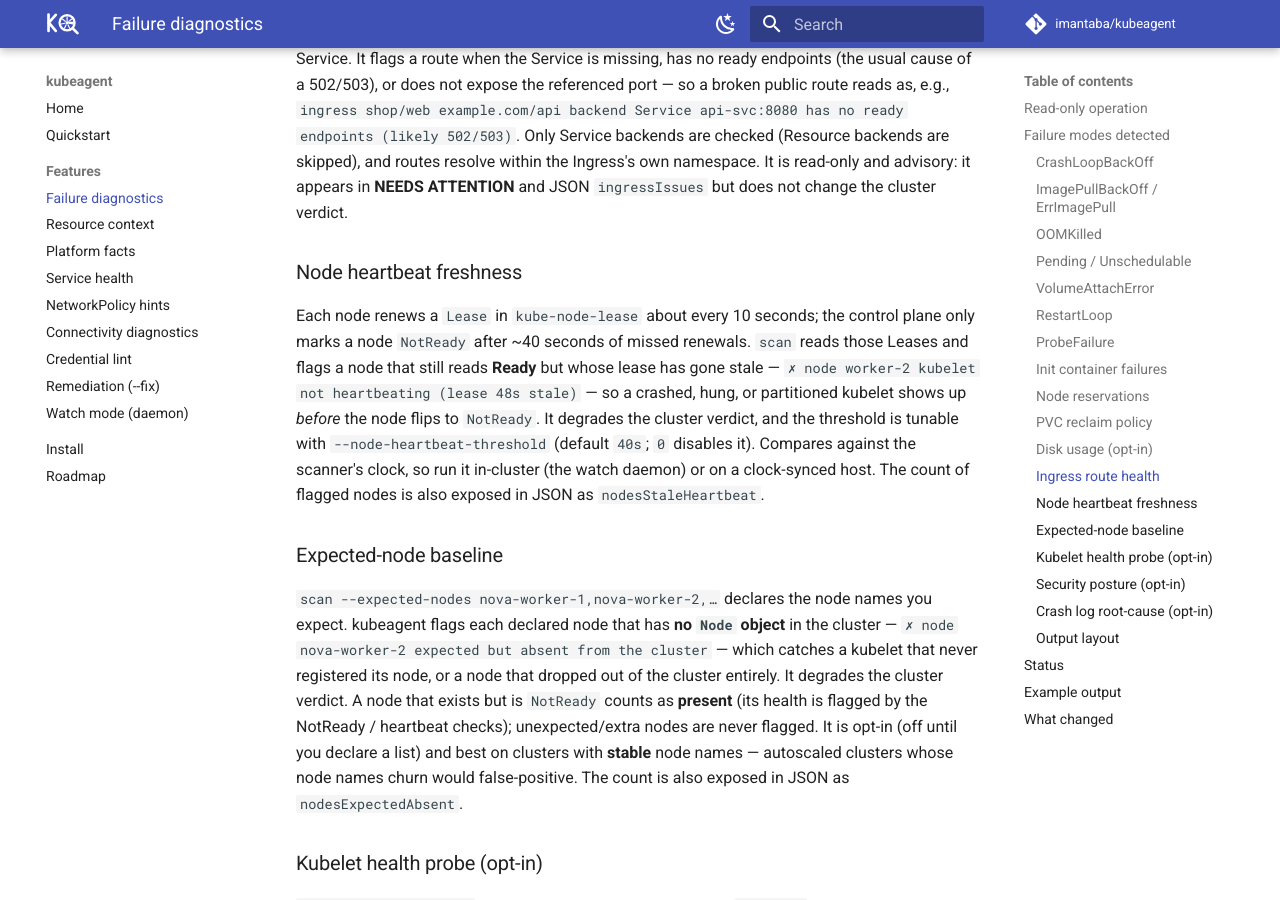
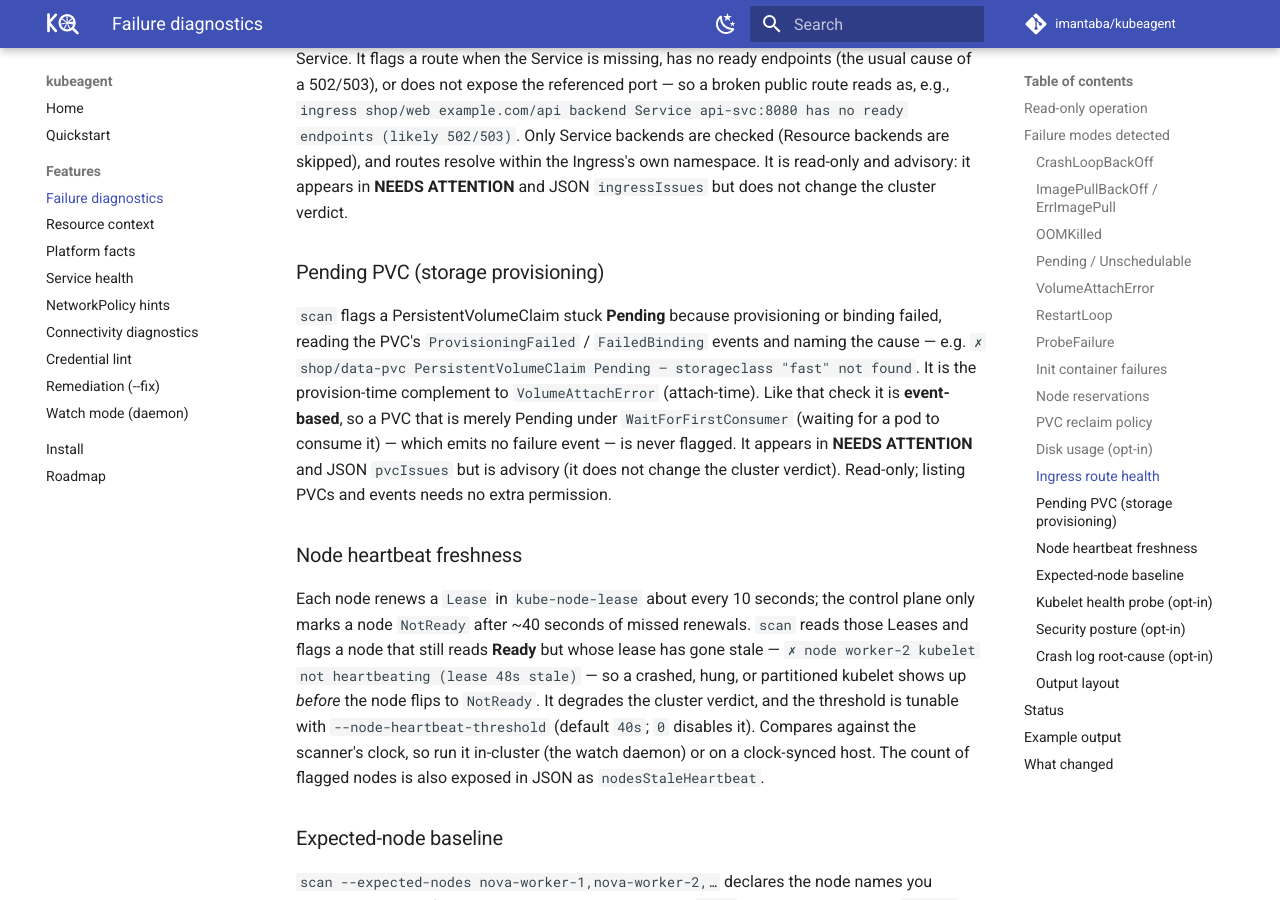
Before and after one commit to imantaba/kubeagent, an MkDocs documentation site: the page built from website/docs/features/diagnostics.md, in a window 1280 px wide and 900 px high, scrolled down 3027 px. Built offline with MkDocs 1.6.1 and Material for MkDocs 9.7.7, drawn with Linux system fonts in a browser that asks for light colours; comment, search, counter and statistics services are not loaded.

Commit message:
docs: document the Pending-PVC provisioning check

```diff
--- a/website/docs/features/diagnostics.md
+++ b/website/docs/features/diagnostics.md
@@ -130,6 +130,18 @@ example.com/api backend Service api-svc:8080 has no ready endpoints (likely
 routes resolve within the Ingress's own namespace. It is read-only and advisory:
 it appears in **NEEDS ATTENTION** and JSON `ingressIssues` but does not change
 the cluster verdict.
+
+### Pending PVC (storage provisioning)
+
+`scan` flags a PersistentVolumeClaim stuck **Pending** because provisioning or binding
+failed, reading the PVC's `ProvisioningFailed` / `FailedBinding` events and naming the
+cause — e.g. `✗ shop/data-pvc  PersistentVolumeClaim  Pending — storageclass "fast" not
+found`. It is the provision-time complement to `VolumeAttachError` (attach-time). Like
+that check it is **event-based**, so a PVC that is merely Pending under
+`WaitForFirstConsumer` (waiting for a pod to consume it) — which emits no failure event
+— is never flagged. It appears in **NEEDS ATTENTION** and JSON `pvcIssues` but is advisory
+(it does not change the cluster verdict). Read-only; listing PVCs and events needs no
+extra permission.
 
 ### Node heartbeat freshness
 
--- a/website/docs/quickstart.md
+++ b/website/docs/quickstart.md
@@ -9,7 +9,7 @@ message, the failed image pull). It also checks cluster and node health (NotRead
 nodes *with* their root cause, stale kubelet heartbeats, a declared expected-node
 baseline, and kubelet resource reservations) and runs a set of advisory checks:
 broken Ingress routes, Services with no endpoints, credentials stored in the clear,
-PVCs on a `Delete` reclaim policy, workload security posture, node disk usage, and a
+PVCs on a `Delete` reclaim policy, PVCs stuck provisioning, workload security posture, node disk usage, and a
 kubelet `/healthz` probe.
 
 The report is **prioritized**: cluster health (P1 — nodes and kube-system) first,
```
Also changed, not shown: CHANGELOG.md, README.md.
